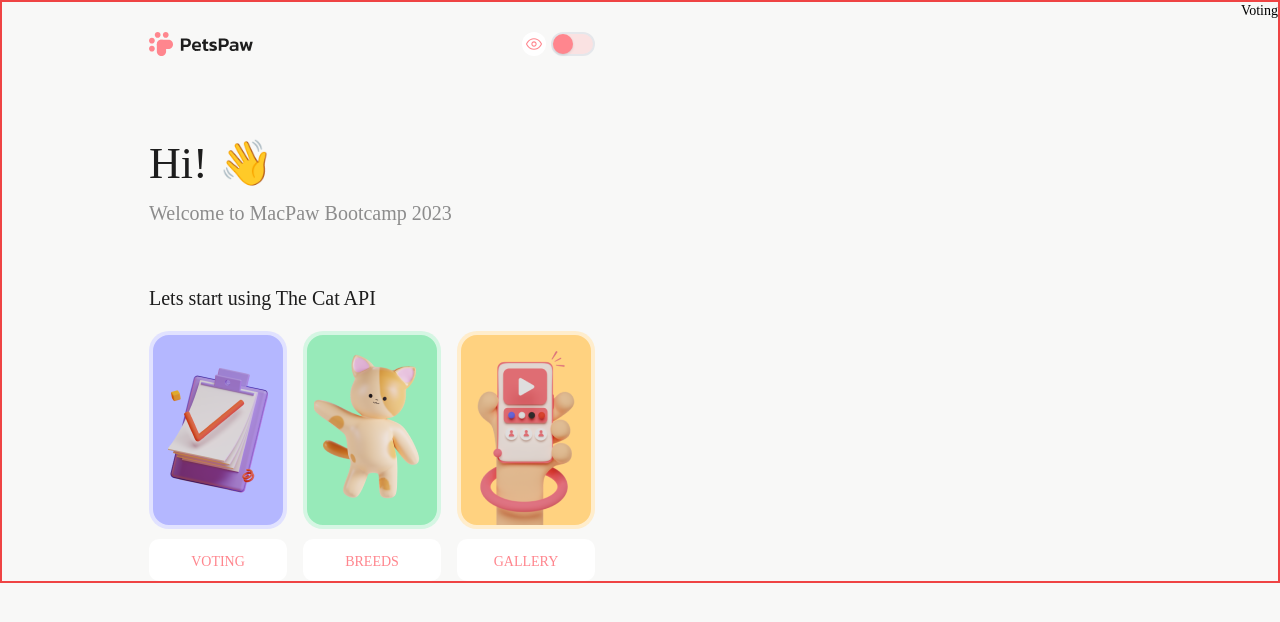
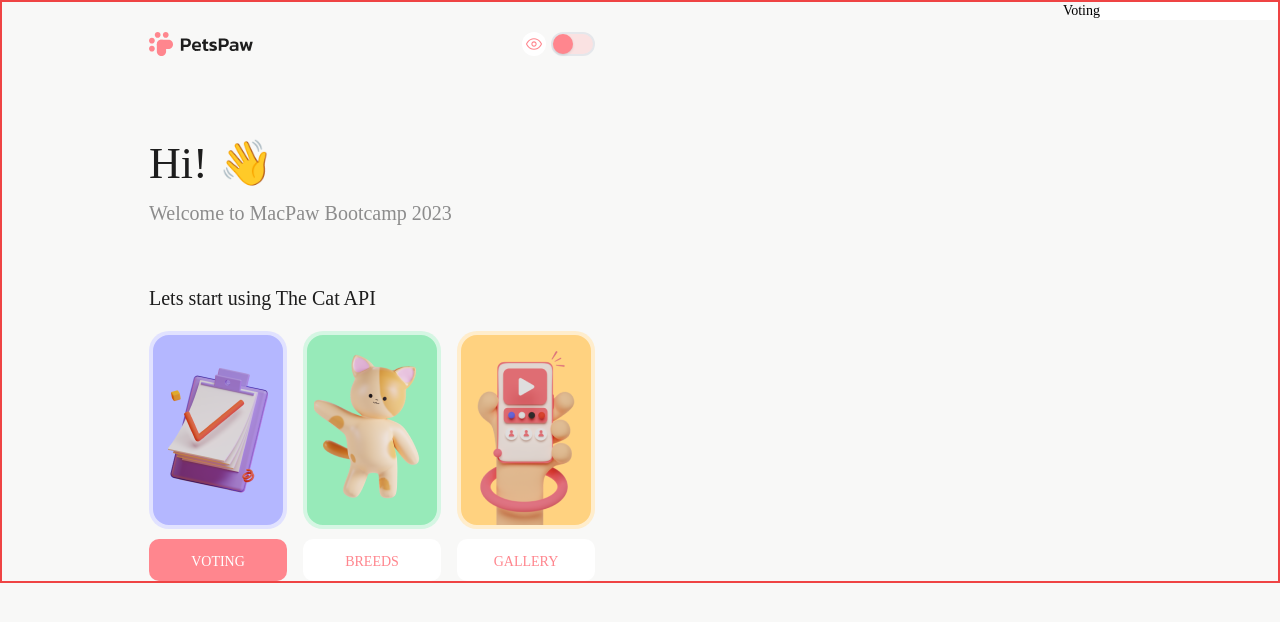
Before and after one commit to KsanaSal/mac-paw-test, a Next.js app: page /voting in a window 1280 px wide. Shown: the top 622 px of the page. Built offline with nearby package versions, Linux system fonts and the light colour scheme.

Commit message:
feat: added switching the pages

```diff
--- a/app/breeds/page.tsx
+++ b/app/breeds/page.tsx
@@ -1,3 +1,5 @@
+import React from "react";
+
 const Breeds = () => {
     return <div>Breeds</div>;
 };
--- a/app/components/RoutButton.tsx
+++ b/app/components/RoutButton.tsx
@@ -1,3 +1,4 @@
+import { usePathname, useRouter } from "next/navigation";
 import BtnRout from "./buttons/BtnRout";
 
 const RoutButton = ({
@@ -11,15 +12,24 @@ const RoutButton = ({
     link: string;
     text: string;
 }) => {
+    const router = usePathname();
+    const isActive = router.includes(link);
+
     return (
         <div className="flex flex-col items-center justify-center gap-[10px] group cursor-pointer">
             <div
-                className={`${bgColor} flex items-center justify-center border-[4px] border-transparent-white60 rounded-[20px] w-[138px] h-[198px] group-hover:border-white group-active:border-primaryLight`}
+                className={`${bgColor} flex items-center justify-center border-[4px] border-transparent-white60 rounded-[20px] w-[138px] h-[198px] group-hover:border-white group-active:border-primaryLight ${
+                    isActive && "border-primaryLight"
+                }`}
             >
                 {img}
             </div>
             <BtnRout
-                extraStyles="group-hover:bg-primaryLight group-active:bg-primaryDark group-active:text-white"
+                extraStyles={`${
+                    isActive
+                        ? "bg-primaryDark text-white"
+                        : "bg-white text-primaryDark"
+                } group-hover:bg-primaryLight group-active:bg-primaryDark group-active:text-white`}
                 link={link}
                 text={text}
             />
--- a/app/components/buttons/BtnRout.tsx
+++ b/app/components/buttons/BtnRout.tsx
@@ -13,7 +13,7 @@ const BtnRout = ({
         <Link
             href={link}
             type="button"
-            className={`${extraStyles} flex  justify-center bg-white w-[138px] pb-[10px] pt-[14px] rounded-[10px] text-primaryDark uppercase font-medium `}
+            className={`flex  justify-center w-[138px] pb-[10px] pt-[14px] rounded-[10px] uppercase font-medium ${extraStyles}`}
         >
             {text}
         </Link>
--- a/app/gallery/page.tsx
+++ b/app/gallery/page.tsx
@@ -1,3 +1,5 @@
+import React from "react";
+
 const Gallery = () => {
     return <div>Gallery</div>;
 };
--- a/app/temp/icons.tsx
+++ b/app/temp/icons.tsx
@@ -1,3 +1,5 @@
+import React from "react";
+
 export const SmileIcon = (props: any) => (
     <svg
         xmlns="http://www.w3.org/2000/svg"
--- a/app/temp/page.tsx
+++ b/app/temp/page.tsx
@@ -1,3 +1,4 @@
+import React from "react";
 import {
     CrossIcon,
     HeartIcon,
--- a/app/voting/page.tsx
+++ b/app/voting/page.tsx
@@ -1,4 +1,11 @@
+import React from "react";
+
 const Voting = () => {
-    return <div>Voting</div>;
+    return (
+        <div>
+            Voting
+            <input />
+        </div>
+    );
 };
 export default Voting;
```
